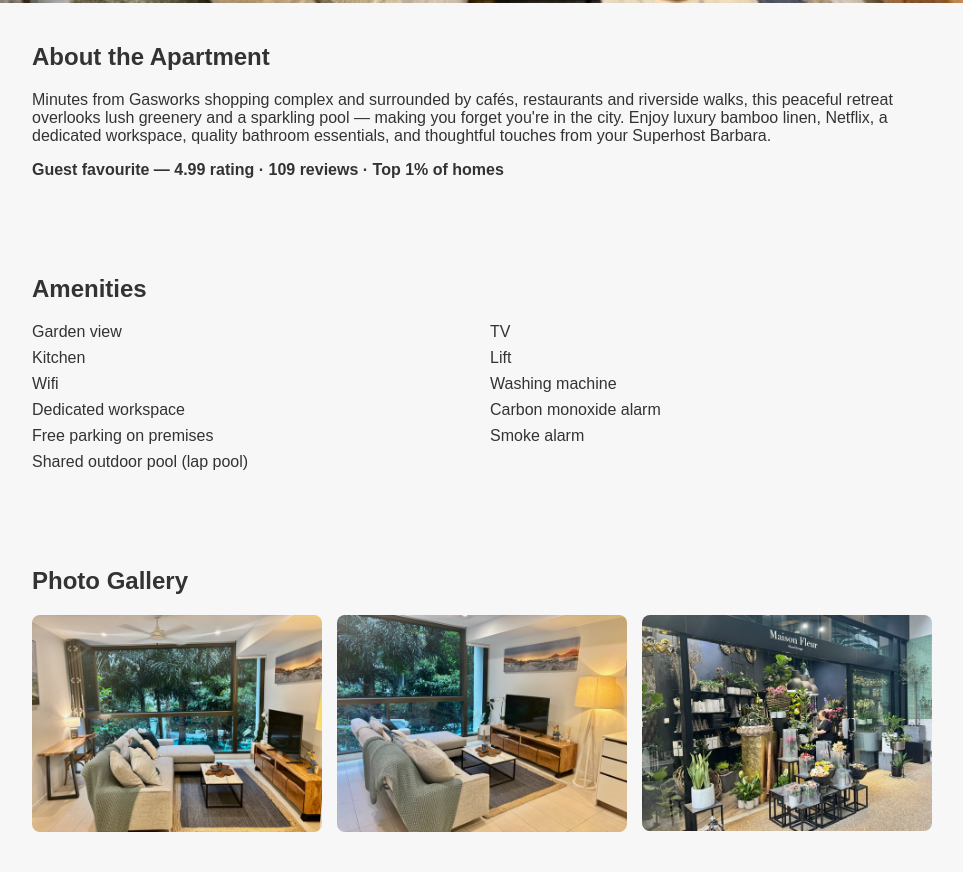
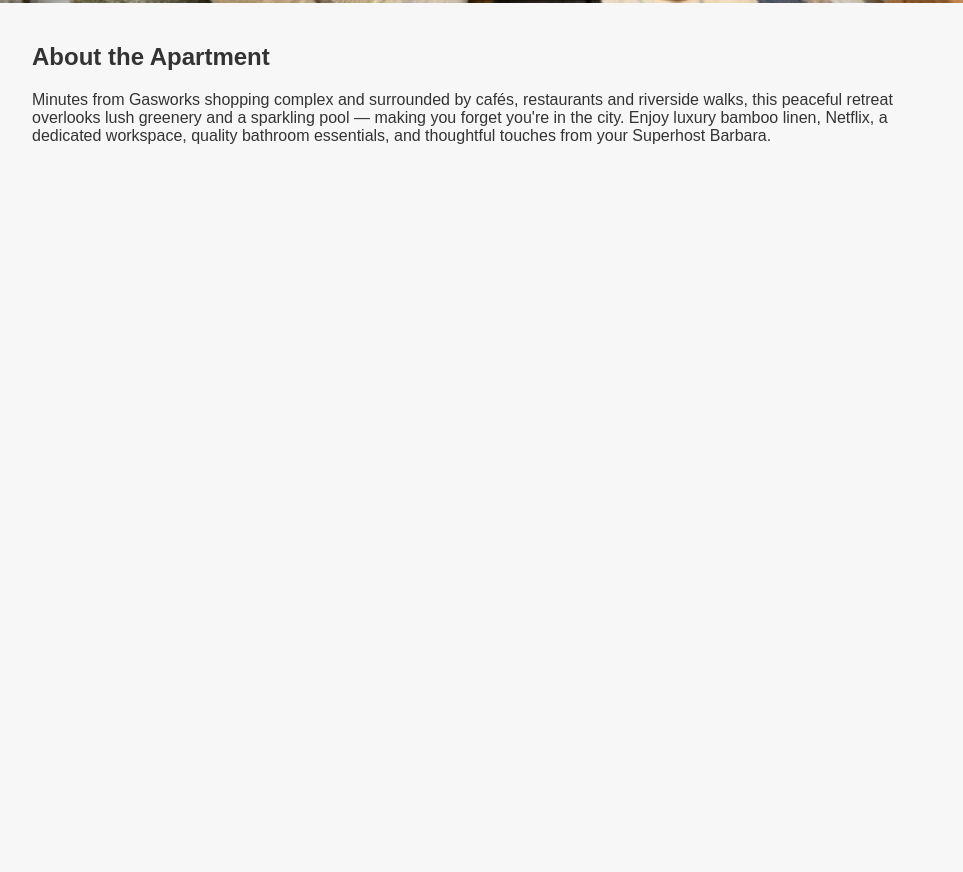
Before and after one commit to alistairsutton-au/newstead-retreat, a plain HTML site: page index.html in a window 1280 px wide. Shown: the part 477-1349 px from the top of the page, without its empty margins (158-1121 px from the left). After the commit the page ends 800 px from the top, so only its background shows below. Drawn offline with Linux system fonts and the light colour scheme.

Commit message:
Update index.html

```diff
--- a/index.html
+++ b/index.html
@@ -93,34 +93,3 @@
         from your Superhost Barbara.
     </p>
     <p>
-        <strong>Guest favourite — 4.99 rating · 109 reviews · Top 1% of homes</strong>
-    </p>
-</section>
-
-<section class="section amenities">
-    <h2>Amenities</h2>
-    <ul>
-        <li>Garden view</li>
-        <li>Kitchen</li>
-        <li>Wifi</li>
-        <li>Dedicated workspace</li>
-        <li>Free parking on premises</li>
-        <li>Shared outdoor pool (lap pool)</li>
-        <li>TV</li>
-        <li>Lift</li>
-        <li>Washing machine</li>
-        <li>Carbon monoxide alarm</li>
-        <li>Smoke alarm</li>
-    </ul>
-</section>
-
-<section class="section">
-    <h2>Photo Gallery</h2>
-    <div class="gallery">
-
-        <!-- Living room -->
-        <img src="images/IMG_0400.jpeg" alt="Living room">
-        <img src="images/IMG_0402.jpeg" alt="Living room 2">
-        <img src="images/IMG_0403.jpeg" alt="Living room 3">
-
-        <!-- Bedroom -->
```
